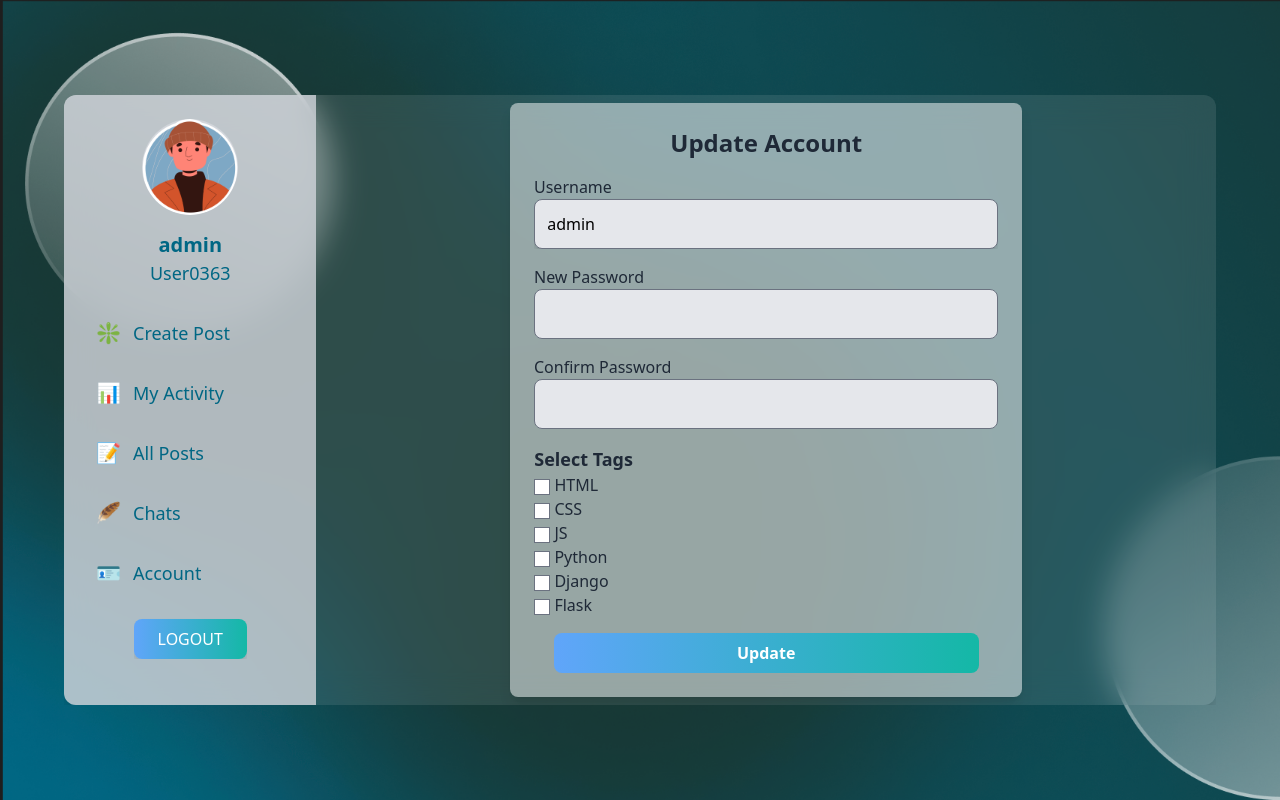
After one commit to ARlSE01/academeconnect, a Django app: page /account in a window 1280 px wide. The commit adds this page. Run offline with Django 5.2, Linux system fonts and the light colour scheme; a user stored in the database is signed in; data comes from the database, SQL or seed files in the repository; both versions use the stored data as it was after the commit; some libraries are stand-ins or nearby versions.

Commit message:
Created account section and fixed checkbox issue

```diff
--- a/chatapp/templates/home.html
+++ b/chatapp/templates/home.html
@@ -8,6 +8,7 @@
 <h1>Home</h1>
 <form action="{% url 'logout' %}" method="post">
     {% csrf_token %} #csrf_token is very important to have as this is POST request
+
     <button type="submit">Logout</button>
 </form>
 </body>
--- a/connect/forms.py
+++ b/connect/forms.py
@@ -3,13 +3,13 @@ from .models import *
 
 class UserForm(forms.Form):
     Email = forms.EmailField(widget=forms.EmailInput(attrs={
-        'class': 'w-full p-3 rounded-lg bg-white/20 text-black placeholder-gray-300 shadow-md focus:ring-2 focus:ring-teal-400 outline-none'
+        'class': 'w-full p-3 rounded-lg bg-gray-200 text-black placeholder-gray-300 shadow-md focus:ring-2 focus:ring-teal-400 outline-none'
     }))
     Username = forms.CharField(widget=forms.TextInput(attrs={
-        'class': 'w-full p-3 rounded-lg bg-white/20 text-black placeholder-gray-300 shadow-md focus:ring-2 focus:ring-teal-400 outline-none'
+        'class': 'w-full p-3 rounded-lg bg-gray-200 text-black placeholder-gray-300 shadow-md focus:ring-2 focus:ring-teal-400 outline-none'
     }))
     Password = forms.CharField(widget=forms.PasswordInput(attrs={
-        'class': 'w-full p-3 rounded-lg bg-white/20 text-black placeholder-gray-300 shadow-md focus:ring-2 focus:ring-teal-400 outline-none'
+        'class': 'w-full p-3 rounded-lg bg-gray-200 text-black placeholder-gray-300 shadow-md focus:ring-2 focus:ring-teal-400 outline-none'
     }))
 
 
@@ -17,7 +17,7 @@ class TagForm(forms.Form):
     tags = forms.ModelMultipleChoiceField(
         queryset=Tags.objects.all(),  # Empty initially
         widget=forms.CheckboxSelectMultiple(attrs={
-            'class': 'text-white',  # Style for the checkbox list
+            'class': 'text-gray-800',  # Style for the checkbox list
         }),
         required=False
     )
--- /dev/null
+++ b/connect/templates/account.html
@@ -0,0 +1,56 @@
+{% extends 'nav.html' %}
+
+{% block content %}
+<div class="w-11/12">
+<div class="flex items-center justify-center h-full bg-transparent p-2 mx-auto rounded-r-lg">
+    <div class="w-full max-w-lg bg-white/50 shadow-lg rounded-lg p-6">
+        <h2 class="text-2xl font-semibold text-center text-gray-800 mb-4">Update Account</h2>
+
+
+        {% if messages %}
+          <div>
+            {% for message in messages %}
+              <div class="bg-red-400 text-red-400 text-center">
+                {{ message }}
+              </div>
+            {% endfor %}
+          </div>
+        {% endif %}
+
+        <!-- User Update Form -->
+        <form method="post">
+            {% csrf_token %}
+
+            <div class="mb-4">
+                <label for="id_Username" class="block text-gray-800 font-medium">Username</label>
+                {{ form.Username }}
+            </div>
+
+            <div class="mb-4">
+                <label for="id_Password" class="block text-gray-800 font-medium">New Password</label>
+                <input type="password" name="Password" id="id_Password" class="w-full p-3 border bg-gray-200 rounded-lg focus:ring-2 focus:ring-teal-400 outline-none">
+            </div>
+
+            <div class="mb-4">
+                <label for="id_Password" class="block text-gray-800 font-medium">Confirm Password</label>
+                <input type="password" name="Confirm_Password" id="confirm_Password" class="w-full p-3 border bg-gray-200 rounded-lg focus:ring-2 focus:ring-teal-400 outline-none">
+            </div>
+
+            <h4 class="mt-4 text-lg font-semibold text-gray-800">Select Tags</h4>
+            <div class="mb-4">
+                {{ tag_form.tags }}
+            </div>
+
+            <div class="flex items-center justify-center">
+            <div class="text-center hover:scale-105 duration-300 ease-in-out w-11/12 bg-gradient-to-r from-blue-400 to-teal-500 hover:opacity-80 text-white font-semibold py-2 rounded-lg ">
+            <button type="submit" class="text-center rounded-lg">
+                Update
+            </button>
+            </div>
+                </div>
+        </form>
+
+    </div>
+</div>
+    </div>
+{% endblock %}
--- a/connect/templates/myposts.html
+++ b/connect/templates/myposts.html
@@ -10,7 +10,7 @@
     <div class="mt-6 h-96 overflow-y-auto space-y-2">
 
     {% for post in posts %}
-        <div class="flex items-center justify-between mb-2 bg-white/80 p-4 rounded-lg shadow-md mx-6 w-11/12 transition-all hover:scale-105 duration-300 ease-in-out hover:border-gray-700 block ">
+        <div class="flex items-center justify-between mb-2 bg-white/50 p-4 rounded-lg shadow-md mx-6 w-11/12 transition-all hover:scale-105 duration-300 ease-in-out hover:border-gray-700 block ">
         <div>
             <h3 class="text-xl font-semibold">{{ post.title }}</h3>
             <p class="text-black-400">{{ post.content }}</p>
--- a/connect/templates/nav.html
+++ b/connect/templates/nav.html
@@ -75,7 +75,7 @@
                     <span class="text-xl">🪶</span>
                     <span>Chats</span>
                 </a>
-                <a href="#" class="flex items-center space-x-3 p-2 hover:bg-white/20 rounded-lg transition-all hover:scale-105 duration-300 ease-in-out">
+                <a href="{% url 'update_user' %}" class="flex items-center space-x-3 p-2 hover:bg-white/20 rounded-lg transition-all hover:scale-105 duration-300 ease-in-out">
                     <span class="text-xl">🪪</span>
                     <span>Account</span>
                 </a>
--- a/connect/templates/viewpost.html
+++ b/connect/templates/viewpost.html
@@ -14,7 +14,7 @@
     <div class="mt-6 h-96 overflow-y-auto space-y-2 ">
         {% for post in posts %}
         <a href="../post/{{post.id}}">
-            <div class="flex items-center mb-2 bg-white/40 p-4 rounded-lg shadow-md mx-6 w-11/12 transition-all hover:scale-105 duration-300 ease-in-out hover:border-gray-700 block">
+            <div class="flex items-center mb-2 bg-white/50 p-4 rounded-lg shadow-md mx-6 w-11/12 transition-all hover:scale-105 duration-300 ease-in-out hover:border-gray-700 block">
                 <div class="w-12 h-12 bg-gray-300 rounded-lg flex items-center justify-center ">
                     <img src="/{{post.author.profile_picture}}" alt="" class="w-10 h-10">
                 </div>
--- a/connect/urls.py
+++ b/connect/urls.py
@@ -20,4 +20,5 @@ urlpatterns = [
     path('myposts/', views.userposts, name='userposts'),  # Show all posts
     path('post/<int:post_id>/edit/', views.edit_post, name='edit_post'),  # Edit a Post
     path('post/<int:post_id>/delete/', views.delete_post, name='delete_post'),  # Delete a Post
+    path('account',views.update_user, name='update_user'),
 ]
--- a/connect/views.py
+++ b/connect/views.py
@@ -5,6 +5,7 @@ from django.contrib.auth.hashers import make_password
 from .models import *
 from .forms import UserForm, PostForm, TagForm, CommentForm
 from django.contrib.auth.decorators import login_required
+from django.contrib.auth import update_session_auth_hash
 
 
 
@@ -130,6 +131,48 @@ def delete_post(request, post_id):
     return redirect('userposts')
     # return JsonResponse({"message": "Post deleted successfully"}, status=204)
 
+@login_required
+def update_user(request):
+    storage = messages.get_messages(request)
+    storage.used = True
+    user = request.user  # Get the logged-in user
+    tags = user.tags.all()  # Fetch user's current tags
+
+    if request.method == "POST":
+        user_form = UserForm(request.POST)
+        tag_form = TagForm(request.POST)
+
+        if user_form.is_valid() or tag_form.is_valid():  # Ensure both forms are valid
+            # Update username
+            user.username = user_form.cleaned_data['Username']
+
+            # Update password securely
+            new_password = user_form.cleaned_data['Password']
+            confirm_password = request.POST.get('Confirm_Password')
+            if new_password==confirm_password:
+                user.set_password(new_password)
+                user.save()
+                update_session_auth_hash(request, user)  # ✅ Keep user logged in
+
+            else:
+                messages.error(request, "Passwords do not match!")  # ✅ Show error
+                return render(request, 'account.html', {'form': user_form, 'tag_form': tag_form})
+
+                # Update user's tags
+            selected_tags = tag_form.cleaned_data['tags']
+            user.tags.set(selected_tags)  #  Correct ManyToMany relationship update
+
+            messages.success(request, "Account updated successfully!")  # ✅ Success message
+            return redirect('userposts')
+
+    else:
+        # Prepopulate form with existing user data
+        user_form = UserForm(initial={'Email': user.email, 'Username': user.username})
+        tag_form = TagForm(initial={'tags': tags})
+
+    return render(request, 'account.html', {'form': user_form, 'tag_form': tag_form})
+
+
 
 @login_required
 def post_like(request, post_id):
--- a/theme/static/css/dist/styles.css
+++ b/theme/static/css/dist/styles.css
@@ -1126,8 +1109,12 @@ select {
   max-width: 100%;
 }
 
-.max-w-5xl {
-  max-width: 64rem;
+.max-w-md {
+  max-width: 28rem;
+}
+
+.max-w-lg {
+  max-width: 32rem;
 }
 
 .flex-1 {
```
Also changed, not shown: other parts of theme/static/css/dist/styles.css (+93 -220 lines), db.sqlite3.
